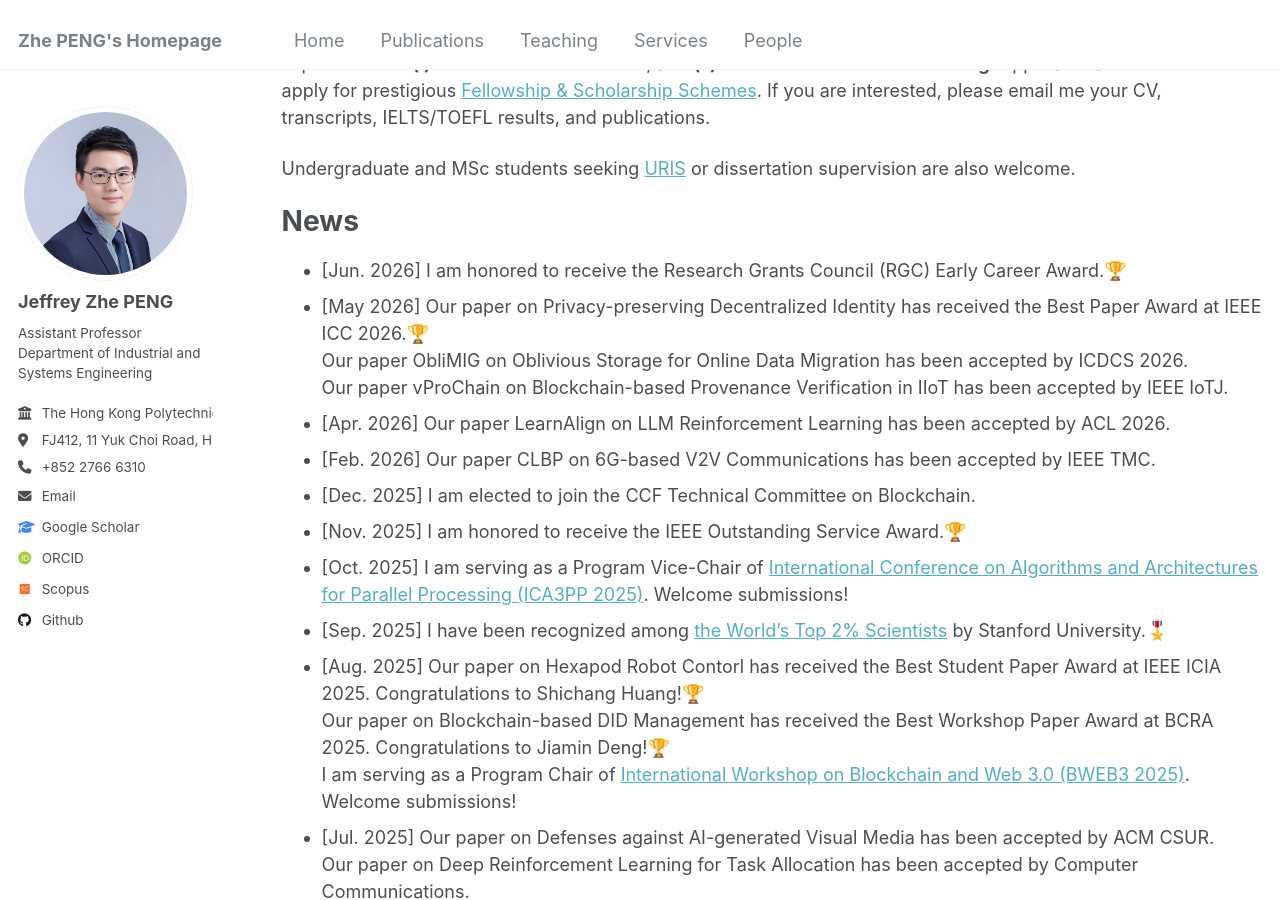
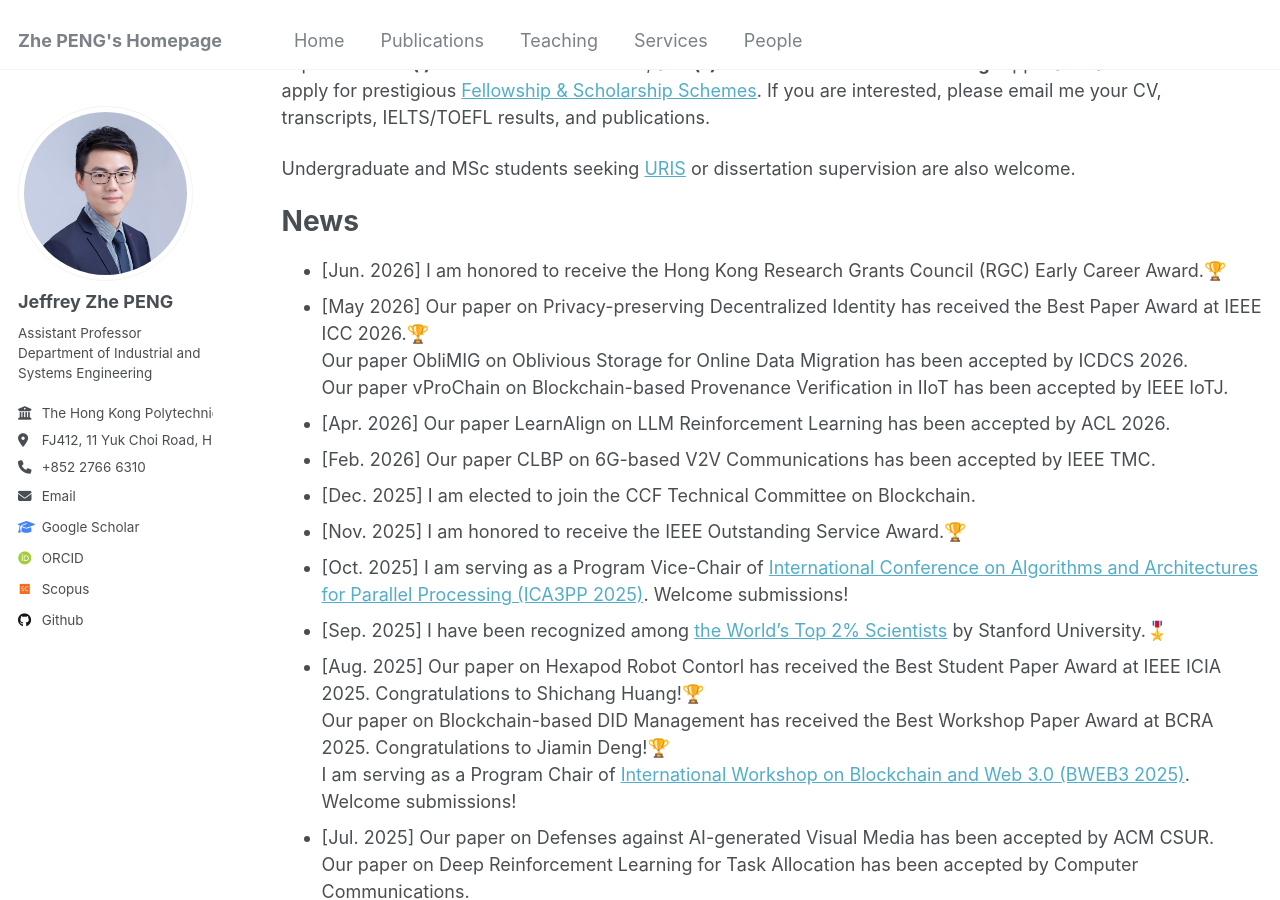
Before and after one commit to PENG-Zhe/peng-zhe.github.io, a Jekyll site: the page built from _pages/about.md, in a window 1280 px wide and 900 px high, scrolled down 652 px. Built offline with Jekyll 4.4.1, drawn with Linux system fonts in a browser that asks for light colours; some web fonts are replaced.

Commit message:
Update about.md

```diff
--- a/_pages/about.md
+++ b/_pages/about.md
@@ -32,7 +32,7 @@ Undergraduate and MSc students seeking [URIS](https://www.polyu.edu.hk/gs/ug-res
 
 # News
 <!-- -->
-- [Jun. 2026] I am honored to receive the Research Grants Council (RGC) Early Career Award.🏆
+- [Jun. 2026] I am honored to receive the Hong Kong Research Grants Council (RGC) Early Career Award.🏆
 - [May 2026] Our paper on Privacy-preserving Decentralized Identity has received the Best Paper Award at IEEE ICC 2026.🏆<br>
 Our paper ObliMIG on Oblivious Storage for Online Data Migration has been accepted by ICDCS 2026. <br>
 Our paper vProChain on Blockchain-based Provenance Verification in IIoT has been accepted by IEEE IoTJ.
```
